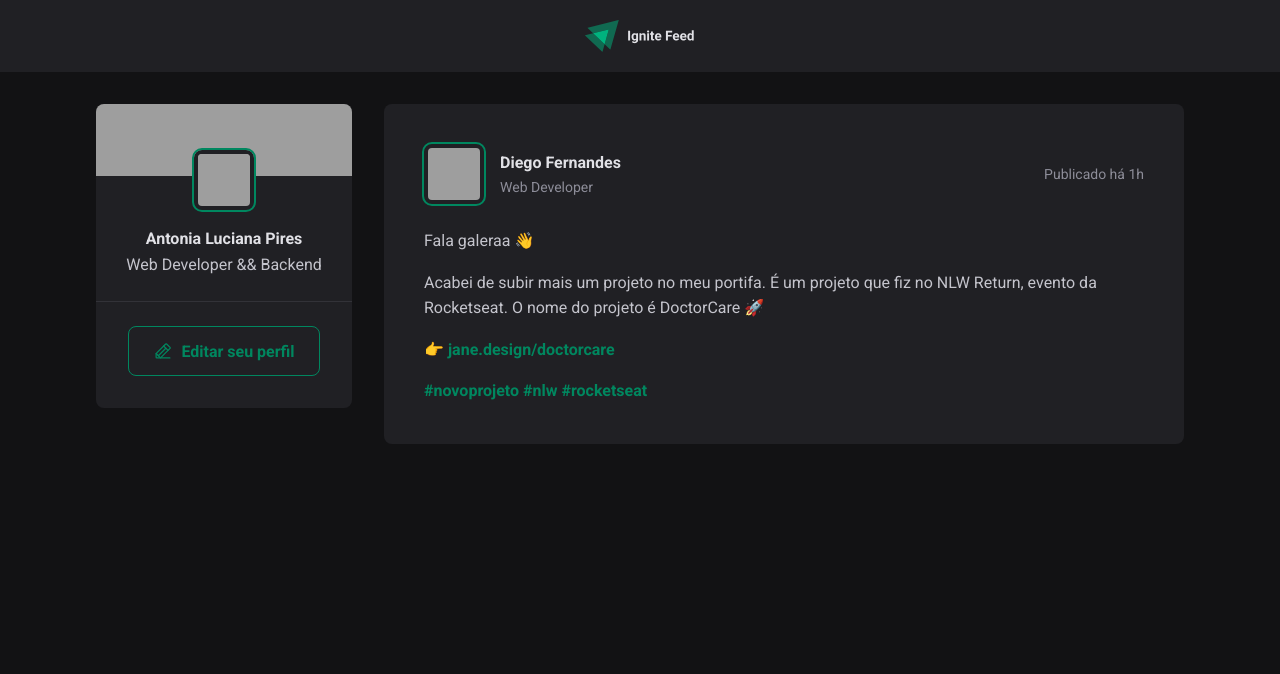
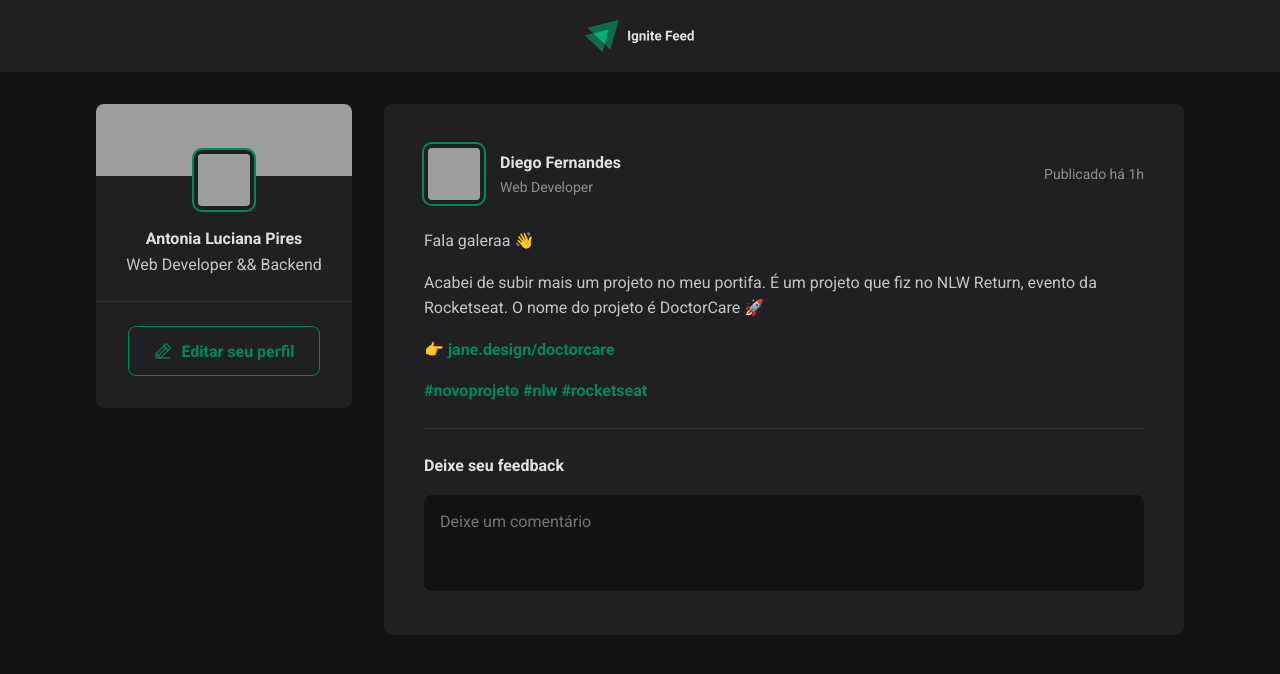
Before and after one commit to antonialucianapires/app-feed-reactjs-fundamentos, a React (Vite) app: page / in a window 1280 px wide. Shown: the top 674 px of the page. Built offline with nearby package versions, Linux system fonts and the light colour scheme; grey boxes are pictures that could not be loaded.

Commit message:
feat: criação do formulário de comentário

```diff
--- a/src/App.jsx
+++ b/src/App.jsx
@@ -13,10 +13,7 @@
       <div className={styles.wrapper}>
       <Sidebar />
       <main>
-      <Post
-        autor="Antonia"
-        conteudo="conteudo1"
-      />
+      <Post />
       </main>
       </div>
     </div>
--- a/src/components/Post.jsx
+++ b/src/components/Post.jsx
@@ -20,6 +20,14 @@
                 <p>👉 <a href="#">jane.design/doctorcare</a></p>
                 <p><a href="#">#novoprojeto #nlw #rocketseat</a></p>
             </div>
+
+            <form className={styles.commentForm}>
+                <strong>Deixe seu feedback</strong>
+                <textarea placeholder='Deixe um comentário' />
+                <footer>
+                    <button type="submit">Publicar</button>
+                </footer>
+            </form>
         </article>
     );
 }
--- a/src/components/Post.module.css
+++ b/src/components/Post.module.css
@@ -65,3 +65,54 @@
     color: var(--gray-400);
     line-height: 1.6;
 }
+
+.commentForm {
+    width: 100%;
+    margin-top: 1.5rem;
+    padding-top: 1.5rem;
+    border-top: 1px solid var(--gray-600);
+}
+
+.commentForm>strong {
+    line-height: 1.6;
+    color: var(--gray-100);
+}
+
+.commentForm>textarea {
+    width: 100%;
+    background: var(--gray-900);
+    border: 0;
+    resize: none;
+    height: 6rem;
+    padding: 1rem;
+    border-radius: 8px;
+    color: var(--gray-100);
+    line-height: 1.4;
+    margin-top: 1rem;
+}
+
+.commentForm footer {
+    visibility: hidden;
+    max-height: 0;
+}
+
+.commentForm:focus-within footer {
+    visibility: visible;
+    max-height: none;
+}
+
+.commentForm button[type=submit] {
+    padding: 1rem 1.5rem;
+    margin-top: 1rem;
+    border-radius: 8px;
+    border: 0;
+    background: var(--green-500);
+    color: var(--white);
+    font-weight: bold;
+    cursor: pointer;
+    transition: background-color 0.1s;
+}
+
+.commentForm>button[type=submit]:hover {
+    background: var(--green-300);
+}
--- a/src/global.css
+++ b/src/global.css
@@ -10,6 +10,11 @@
 
     --green-300: #00b37e;
     --green-500: #00875f;
+}
+
+:focus {
+    outline: transparent;
+    box-shadow: 0 0 0 2px var(--green-500);
 }
 
 * {
```
